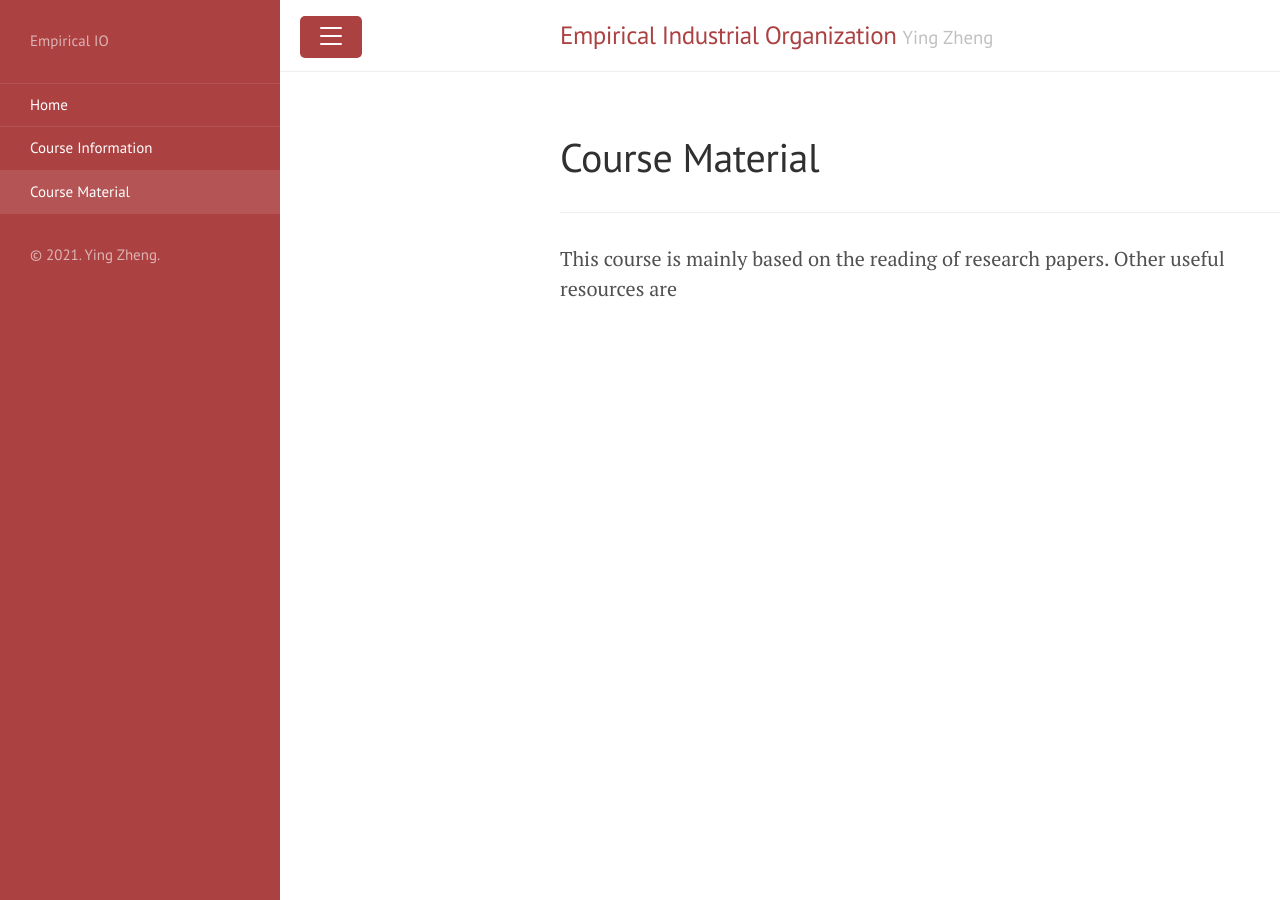
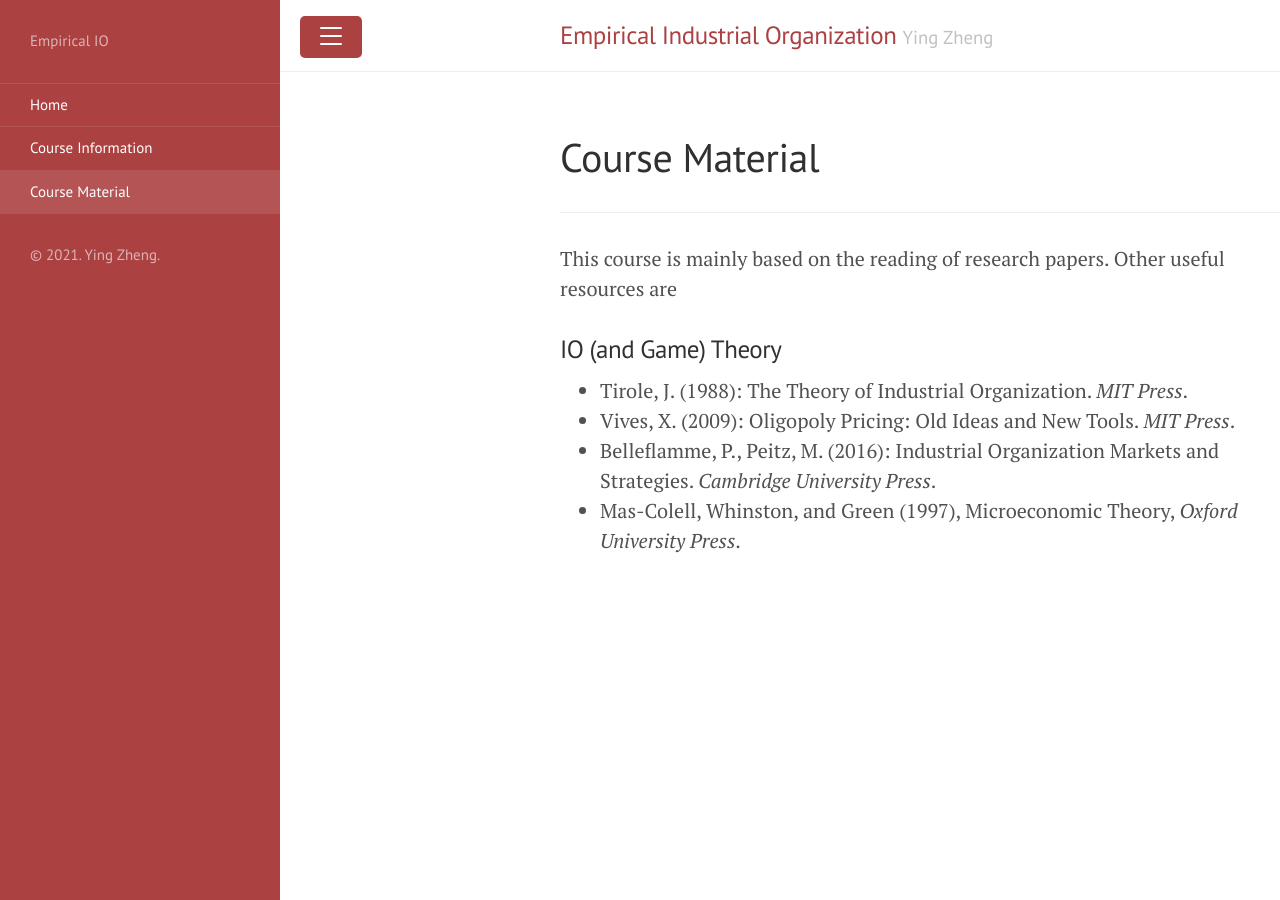
Before and after one commit to yingzheng-econ/Empirical-IO-Course, a Jekyll site: the page built from Course_material.md, in a window 1280 px wide. Built offline with Jekyll 4.4.1, drawn with Linux system fonts in a browser that asks for light colours.

Commit message:
update material

```diff
--- a/Course_material.md
+++ b/Course_material.md
@@ -6,3 +6,9 @@ order: 2
 ***
 
 This course is mainly based on the reading of research papers. Other useful resources are
+
+### IO (and Game) Theory
+- Tirole, J. (1988): The Theory of Industrial Organization. *MIT Press*.
+- Vives, X. (2009): Oligopoly Pricing: Old Ideas and New Tools. *MIT Press*.
+- Belleflamme, P., Peitz, M. (2016): Industrial Organization Markets and Strategies. *Cambridge University Press*.
+- Mas-Colell, Whinston, and Green (1997), Microeconomic Theory, *Oxford University Press*.
```
